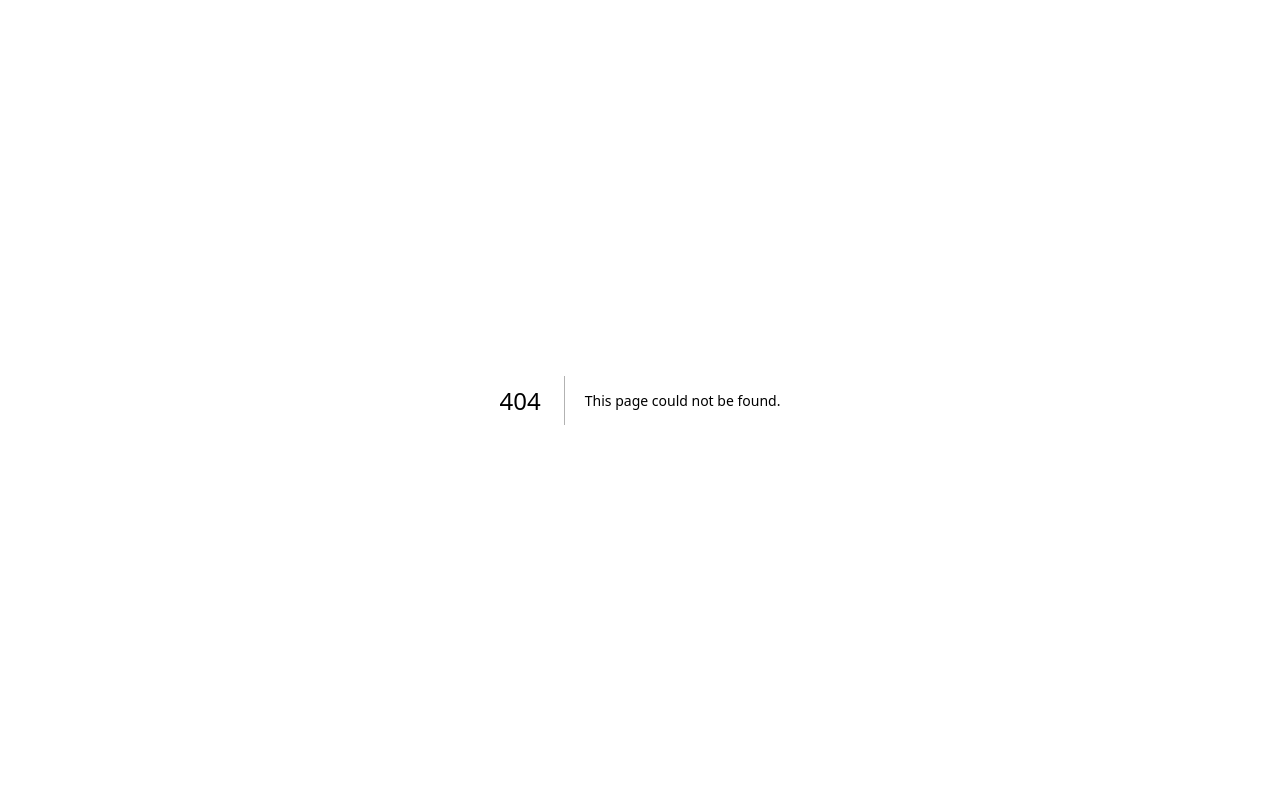
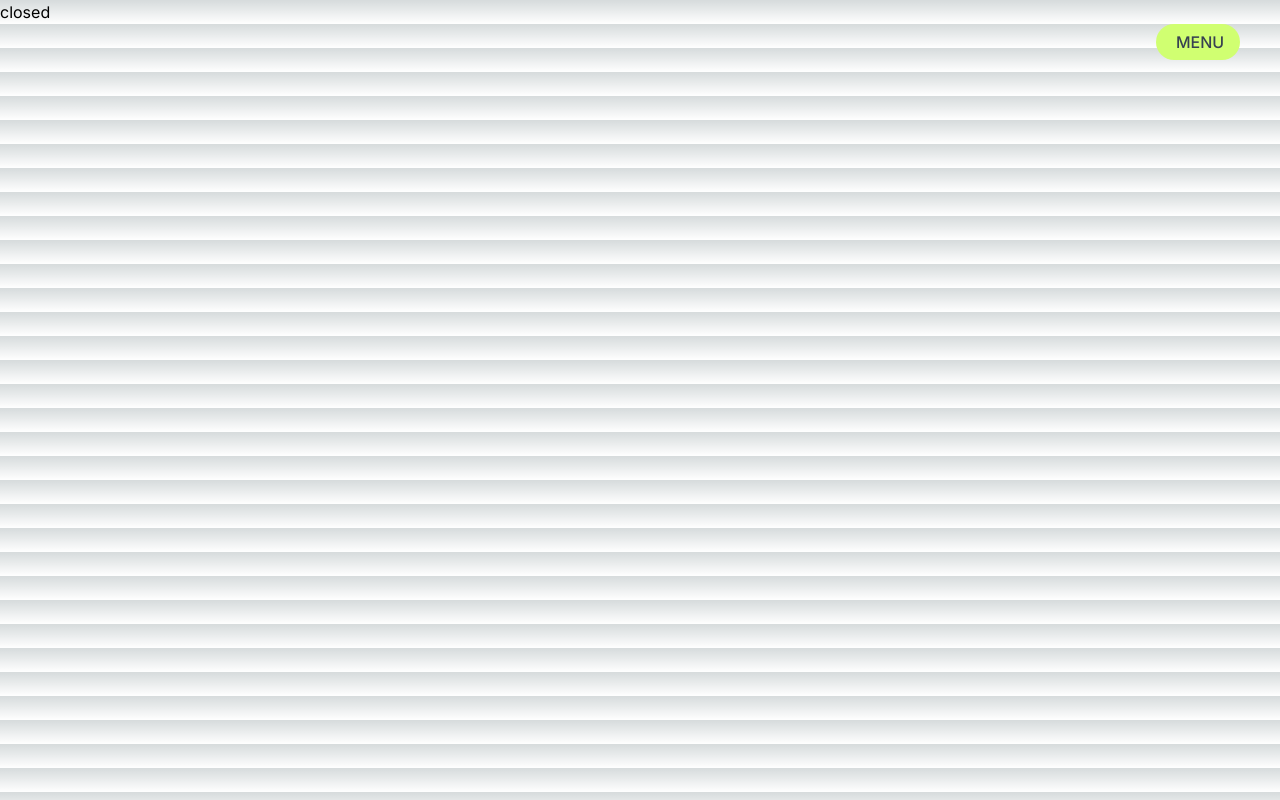
Before and after one commit to singhks0054/ui-framer, a Next.js app: page /menu in a window 1280 px wide. Before the commit this address had no page. Built offline with nearby package versions, Linux system fonts and the light colour scheme.

Commit message:
Add menu component and update layout and page

```diff
--- a/app/layout.tsx
+++ b/app/layout.tsx
@@ -6,8 +6,8 @@ import { Inter } from "next/font/google"
 const inter = Inter({ subsets: ["latin"] })
 
 export const metadata: Metadata = {
-  title: "Create Next App",
-  description: "Generated by create next app",
+  title: "Learning Framer Motion",
+  description: "Framer Motion is a production-ready React animation library.",
 }
 
 export default function RootLayout({
--- /dev/null
+++ b/app/menu/page.tsx
@@ -0,0 +1,9 @@
+'use client'
+
+import { Menu } from '@/components/menu2'
+import React from 'react'
+export default function Page() {
+  return (
+    <><Menu/></>
+  )
+}
--- a/app/page.tsx
+++ b/app/page.tsx
@@ -1,5 +1,14 @@
-import Image from "next/image"
+"use client"
+
+import { Menu } from "@/components/menu"
 
 export default function Home() {
-  return <main>home</main>
+  return (
+    <main className="">
+      {/* <button onClick={() => window.location.reload()} className="mb-8 bg-slate-500 rounded-r-lg px-4 py-2 w-fit ">
+        Refresh
+      </button> */}
+      <Menu />
+    </main>
+  )
 }
--- /dev/null
+++ b/components/menu.tsx
@@ -0,0 +1,119 @@
+import * as React from "react"
+import { useRef } from "react"
+import { motion, useCycle } from "framer-motion"
+
+const itemIds = ["Projects", "Agency", "Expertise", "Contact"]
+
+const variants = {
+  open: {
+    opacity: 1,
+    scale: 1,
+    transition: {
+      duration: 0.3,
+    },
+  },
+  closed: {
+    opacity: 0,
+    scale: 0.3,
+    transition: {
+      duration: 0.1,
+    },
+  },
+}
+export const MenuItem = ({ i }: { i: string }) => {
+  return (
+    <motion.li
+      variants={variants}
+      whileHover={{
+        x: 30,
+        transition: {
+          duration: 0.3,
+        },
+      }}
+      className="m-6 text-4xl font-medium text-gray-900"
+    >
+      {i}
+    </motion.li>
+  )
+}
+
+const navVariants = {
+  open: {
+    display: "block",
+    transition: { staggerChildren: 0.07, delayChildren: 0.2, staggerDirection: -1, when: "afterChildren" },
+  },
+  closed: {
+    display: "none",
+    transition: { staggerChildren: 0.05, staggerDirection: 1 },
+  },
+}
+
+export const Navigation = () => (
+  <motion.ul variants={navVariants} className="m-2 mt-20">
+    <p className="text-2xl font-semibold text-gray-800">FRAMER</p>
+    {itemIds.map((i) => (
+      <MenuItem i={i} key={i} />
+    ))}
+  </motion.ul>
+)
+
+export const Menu = () => {
+  const [isOpen, toggleOpen] = useCycle(false, true)
+  const containerRef = useRef(null)
+  return (
+    <>
+      <p>{isOpen ? "open" : "closed"}</p>
+      <motion.nav
+        initial={false}
+        animate={isOpen ? "open" : "closed"}
+        ref={containerRef}
+        variants={sidebar}
+        className="absolute right-8 top-4 flex  cursor-pointer flex-col font-medium text-gray-700"
+        onClick={() => toggleOpen()}
+      >
+        <motion.div variants={btnVariant} className="absolute right-2 top-2 rounded-[20px] border-0 bg-[#d0ff71] px-5 py-[6px]">
+          {isOpen ? "CLOSE" : "MENU"}
+        </motion.div>
+        <Navigation />
+      </motion.nav>
+    </>
+  )
+}
+const sidebar = {
+  open: {
+    height: 450,
+    width: 350,
+    borderRadius: 20,
+    backgroundColor: "#d0ff71",
+    transition: {
+      type: "spring",
+      duration: 2,
+    },
+  },
+  closed: {
+    height: 0,
+    width: 100,
+    transition: {
+      type: "spring",
+      delay: 0.5,
+      duration: 2,
+    },
+  },
+}
+
+const btnVariant = {
+  open: {
+    backgroundColor: "black",
+    color: "#d0ff71",
+    transition: {
+      type: "spring",
+      duration: 2,
+    },
+  },
+  closed: {
+    transition: {
+      type: "spring",
+      duration: 2,
+    },
+  },
+}
--- /dev/null
+++ b/components/menu2.tsx
@@ -0,0 +1,113 @@
+import * as React from "react"
+import { useRef } from "react"
+import { motion, useCycle } from "framer-motion"
+
+const itemIds = ["Projects", "Agency", "Expertise", "Contact"]
+const variants = {
+  open: {
+    y: 0,
+    opacity: 1,
+    transition: {
+    },
+  },
+  closed: {
+    y: 50,
+    opacity: 0,
+    transition: {
+      // y: { stiffness: 1000 },
+    },
+  },
+}
+
+export const MenuItem = ({ i }: { i: string }) => {
+  return (
+    <motion.li
+      variants={variants} whileHover={{ scale: 1.1 }} whileTap={{ scale: 0.95 }}
+      className="m-6 text-4xl font-medium text-black rounded-[20px] pl-5 py-1 bg-yellow-400"
+    >
+    {i}
+    </motion.li>
+  )
+}
+
+const navVariants = {
+  open: {
+    display: "block",
+    transition: { staggerChildren: 0.07, delayChildren: 0.2 },
+  },
+  closed: {
+    display: "none",
+    transition: { staggerChildren: 0.05, staggerDirection: -1 },
+  },
+}
+
+export const Navigation = () => (
+  <motion.ul variants={navVariants} className="bg-pink-400 rounded-[20px] m-2">
+    {itemIds.map((i) => (
+      <MenuItem i={i} key={i} />
+    ))}
+  </motion.ul>
+)
+
+export const Menu = () => {
+  const [isOpen, toggleOpen] = useCycle(false, true)
+  const containerRef = useRef(null)
+  return (
+    <>
+      <p>{isOpen ? "open" : "closed"}</p>
+      <motion.nav
+        initial={false}
+        animate={isOpen ? "open" : "closed"}
+        ref={containerRef}
+        variants={sidebar}
+        className="absolute right-8 top-4 cursor-pointer p-2 flex flex-col font-medium text-gray-700"
+        onClick={() => toggleOpen()}
+      >
+        <motion.div variants={btnVariant} className="float-right rounded-[20px] border-0 bg-[#d0ff71] px-5 py-[6px]">
+          {isOpen ? "CLOSE" : "MENU"}
+        </motion.div>
+        <Navigation />
+      </motion.nav>
+    </>
+  )
+}
+const sidebar = {
+  open: {
+    height: 450,
+    width: 350,
+    border: 0,
+    borderRadius: 20,
+    backgroundColor: "#d0ff71",
+    transition: {
+      type: "spring",
+      duration: 2,
+      when: "beforeChildren",
+    },
+  },
+  closed: {
+    height: 0,
+    width: 100,
+    transition: {
+      type: "spring",
+      delay: 0.5,
+      duration: 1,
+    },
+  },
+}
+
+const btnVariant = {
+  open: {
+    backgroundColor: "black",
+    color: "#d0ff71",
+    transition: {
+      type: "spring",
+      duration: 2,
+    },
+  },
+  closed: {
+    transition: {
+      type: "spring",
+      duration: 2,
+    },
+  },
+}
--- a/package.json
+++ b/package.json
@@ -11,6 +11,7 @@
     "prepare": "husky install"
   },
   "dependencies": {
+    "framer-motion": "^10.18.0",
     "next": "14.1.0",
     "react": "^18.2.0",
     "react-dom": "^18.2.0"
@@ -20,13 +21,13 @@
     "@types/node": "^20.11.5",
     "@types/react": "^18.2.48",
     "@types/react-dom": "^18.2.18",
-    "@typescript-eslint/eslint-plugin": "^6.19.0",
+    "@typescript-eslint/eslint-plugin": "^6.19.1",
     "autoprefixer": "^10.4.17",
     "eslint": "^8.56.0",
     "eslint-config-next": "14.1.0",
     "eslint-config-prettier": "^9.1.0",
     "eslint-plugin-unicorn": "^50.0.1",
-    "husky": "^8.0.0",
+    "husky": "^8.0.3",
     "postcss": "^8.4.33",
     "prettier-plugin-tailwindcss": "^0.5.11",
     "tailwindcss": "^3.4.1",
```
Also changed, not shown: app/globals.css (+86 -0 lines), utils/motion.ts (added, +13 -0 lines), 1 other file (tests, documents, lock files or other folders).
